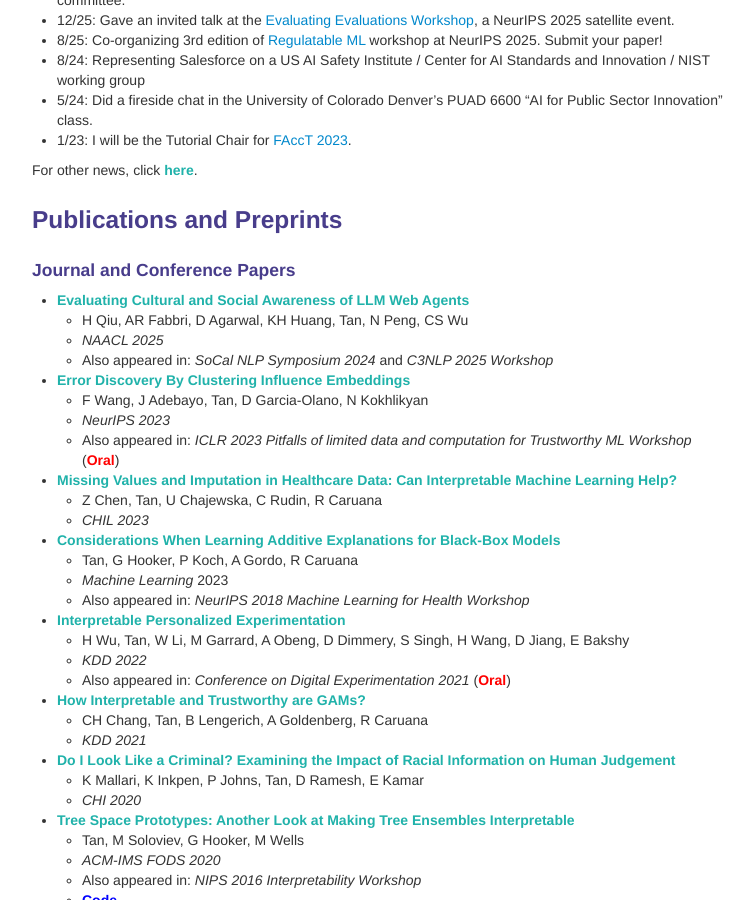
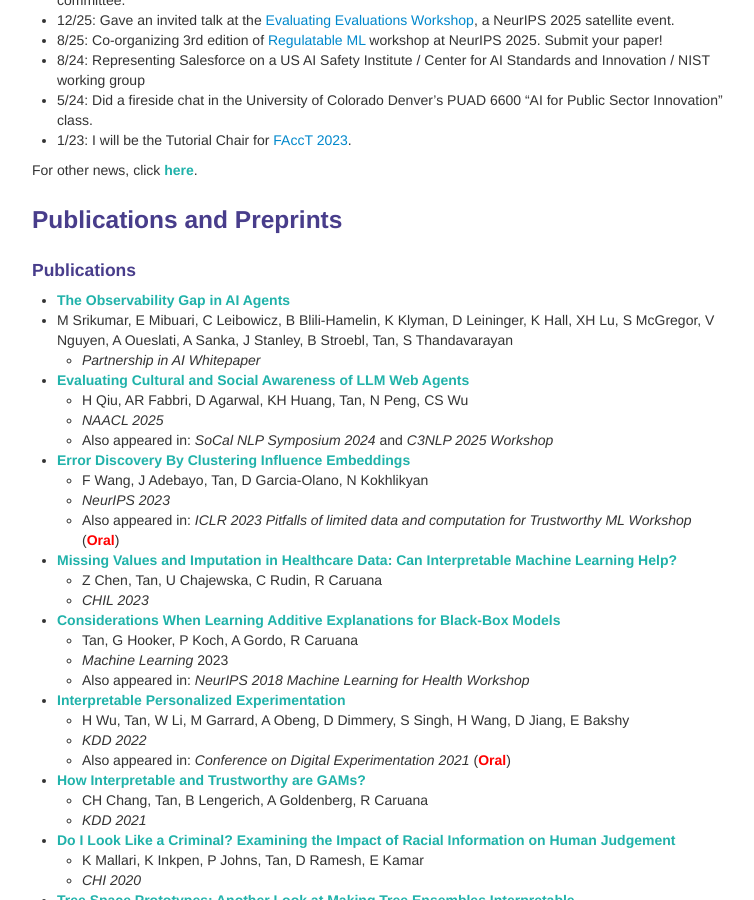
Before and after one commit to shftan/shftan.github.io, a Jekyll site: the page built from index.md, in a window 1280 px wide and 900 px high, scrolled down 582 px. Shown: the whole window, without its empty margins (258-1012 px from the left). Built offline with Jekyll 4.4.1, drawn with Linux system fonts in a browser that asks for light colours; some of the changed text lies outside the part shown.

Commit message:
Update index.md

```diff
--- a/index.md
+++ b/index.md
@@ -43,7 +43,10 @@ For other news, click <a class="paper" href="oldernews.html">here</a>.
 
 <div class="row-fluid" id="publications"><h3>Publications and Preprints</h3>
 </div>
-<h4>Journal and Conference Papers</h4>
+<h4>Publications</h4>
+- <a class="paper" href="[https://arxiv.org/abs/2410.23252](https://partnershiponai.org/wp-content/uploads/2026/10/PAI_obervability-gap-in-ai-agents.pdf)">The Observability Gap in AI Agents</a>
+- M Srikumar, E Mibuari, C Leibowicz, B Blili-Hamelin, K Klyman, D Leininger, K Hall, XH Lu, S McGregor, V Nguyen, A Oueslati, A Sanka, J Stanley, B Stroebl, Tan, S Thandavarayan
+    - _Partnership in AI Whitepaper_
 - <a class="paper" href="https://arxiv.org/abs/2410.23252">Evaluating Cultural and Social Awareness of LLM Web Agents</a>
    - H Qiu, AR Fabbri, D Agarwal, KH Huang, Tan, N Peng, CS Wu
    - _NAACL 2025_
@@ -111,9 +114,6 @@ For other news, click <a class="paper" href="oldernews.html">here</a>.
 - <span class="paper">ErosionBench: Probing Alignment Decay in Enterprise Multi-Agent Systems</span>
    - R Bharathwaj, A Prabhakar, R Ram, A Kothari, Tan, H Wang, S Savarese
     - Under review
-- <span class="paper">The Observability Gap in Multi-Agent AI Systems</span>
-   - E Mibuari, M Srikumar, CR Leibowicz, Tan, B Blili-Hamelin, VX Nguyen, A Oueslati, A Sanka, XH Lu, J Stanley, KW Hall, K Klyman
-    - Under review
 - <a class="paper" href="https://arxiv.org/abs/2606.25108">The Clinician’s Veto: Navigating Trust, Liability, and Uncertainty in Autonomous AI Prescribing</a>
     - E LaRocco, Tan, A Subbaswamy, A Andrews, A Taylor, C Gaskin, C Agarwal
     - Under review
```
